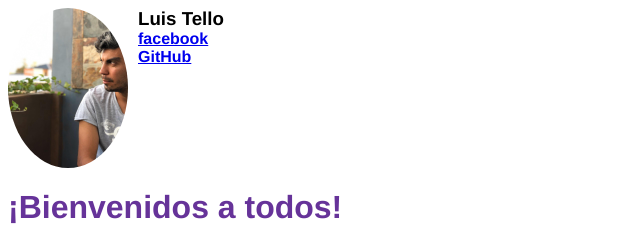
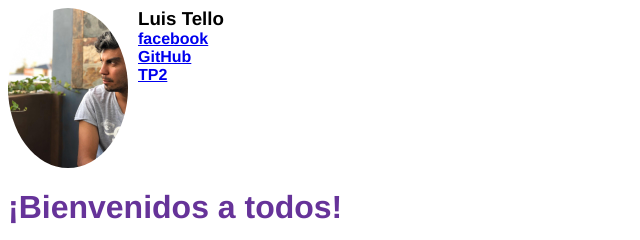
Before and after one commit to luistello843/portfolio, a plain HTML site: page index.html in a window 1280 px wide. Shown: the top 240 px of the page, 0-640 px from the left. Drawn offline with Linux system fonts and the light colour scheme.

Commit message:
Add files via upload

```diff
--- a/index.html
+++ b/index.html
@@ -13,6 +13,7 @@
             <h3>Luis Tello</h3>
             <h4><a href="https://www.facebook.com/luis.tello.948/"  target="_blank">facebook</a></h4>
             <h4><a href="https://github.com/luistello843"  target="_blank">GitHub</a></h4>
+            <h4><a href="http://127.0.0.1:5500/pages/TP.html" target="_blank">TP2</a></h4>
         </div>
         <div class="unraf">
             <a href="https://www.unraf.edu.ar/" target="_blank"><img src="https://www.unraf.edu.ar/images/logos/UNRaf_03.png" alt="logo UNRAF" class="logo-unraf"></a>
```
